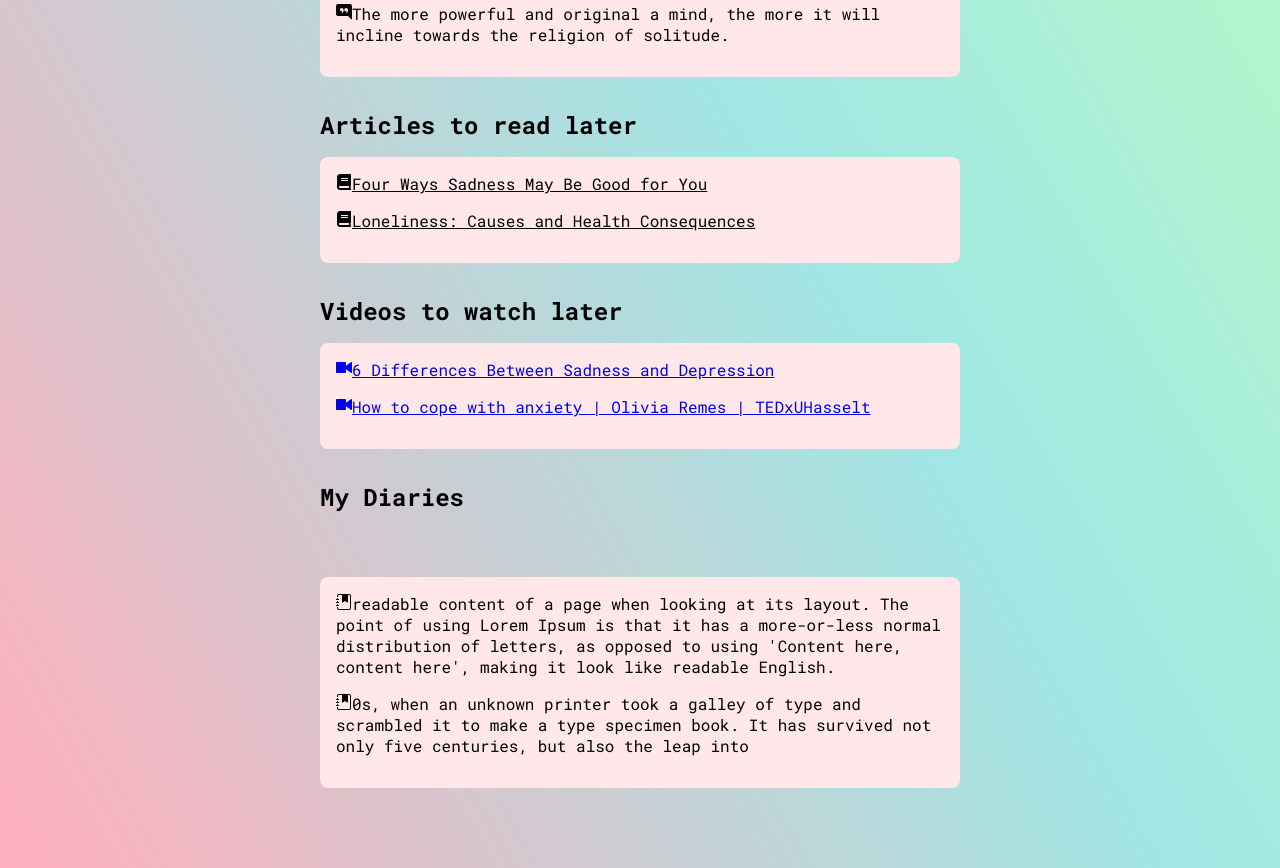
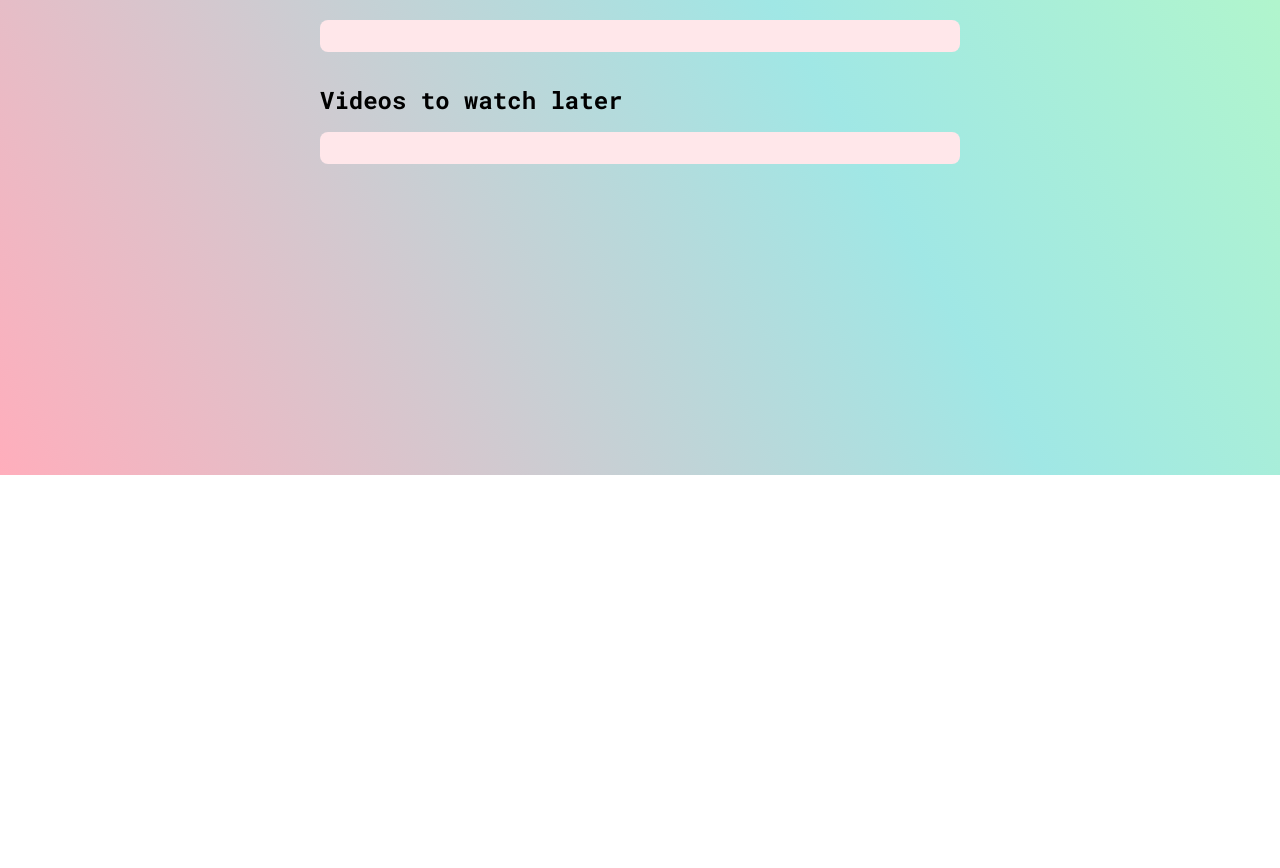
Before and after one commit to hannah68/MoodLifter, a React (Create React App) app: page /profile in a window 1280 px wide. Shown: the part 325-1193 px from the top of the page. After the commit the page ends 800 px from the top, so only its background shows below. Built offline with nearby package versions, Linux system fonts and the light colour scheme.

Commit message:
create profile saving functionality using state insted of db

```diff
--- a/src/client/App.tsx
+++ b/src/client/App.tsx
@@ -31,6 +31,11 @@ const App = () => {
 	const [user, setUser] = useState<RegisteredUserType["data"]>(null);
 	const [recomData, setRecomData] = useState(recomInit);
 	const [favouriteData, setfavouriteData] = useState<FavouriteType>(favInit);
+	const [savedQuote, setSavedQuote] = useState<RecommendationType["quote"]>([]);
+	const [savedArticle, setSavedArticle] = useState<
+		RecommendationType["article"]
+	>([]);
+	const [savedVideo, setSavedVideo] = useState<RecommendationType["video"]>([]);
 
 	const getFavourites = async () => {
 		if (user) {
@@ -93,13 +98,20 @@ const App = () => {
 							setIsLoggedIn={setIsLoggedIn}
 							/>}
 					/>
-					<Route path="/profile" element={<Profile />} />
+					<Route path="/profile" element={<Profile savedQuote={savedQuote} savedArticle={savedArticle} savedVideo={savedVideo}/>} />
 					<Route path="/journal" element={<Journal user={user} />} />
 					<Route
 						path="/recommendation/badmood"
 						element={<Recommendation
 							recomData={recomData}
-							favouriteData={favouriteData}/>}
+							favouriteData={favouriteData}
+							setSavedQuote={setSavedQuote}
+							savedQuote={savedQuote}
+							setSavedArticle={setSavedArticle}
+							savedArticle={savedArticle}
+							setSavedVideo={setSavedVideo}
+							savedVideo={savedVideo}
+							/>}
 					/>
 					<Route path="/recommendation/goodmood" element={<GoodMood />} />
 					<Route
--- a/src/client/pages/Profile.tsx
+++ b/src/client/pages/Profile.tsx
@@ -1,48 +1,99 @@
-import '../styles/profile.css';
-import {BsFillChatRightQuoteFill, BsFillJournalBookmarkFill} from 'react-icons/bs'
-import {GoDeviceCameraVideo} from 'react-icons/go'
-import {FaBook} from 'react-icons/fa'
+import { BsFillChatRightQuoteFill } from "react-icons/bs";
+import { GoDeviceCameraVideo } from "react-icons/go";
+import { FaBook } from "react-icons/fa";
 
-export interface IProfileProps {}
+import "../styles/profile.css";
 
-const Profile = () => {
+import { uniqueArrHandler } from "../utils/utils";
+
+import { RecommendationType } from "../interfaces";
+
+// profile props interface==================================
+export interface IProfileProps {
+	savedQuote: RecommendationType["quote"];
+	savedArticle: RecommendationType["article"];
+	savedVideo: RecommendationType["video"];
+}
+
+// profile component=======================================
+const Profile = (props: IProfileProps) => {
+	const { savedQuote, savedArticle, savedVideo } = props;
+
+	const checkUniqueQuote = (): RecommendationType["quote"] => {
+		return uniqueArrHandler(savedQuote);
+	};
+
+	const checkUniqueArticle = (): RecommendationType["article"] => {
+		return uniqueArrHandler(savedArticle);
+	};
+
+	const checkUniqueVideo = (): RecommendationType["video"] => {
+		return uniqueArrHandler(savedVideo);
+	};
+
 	return (
 		<div className="profile-page">
 			<div className="quote-save-container">
 				<h2>My Favourite quotes</h2>
-        <ul className='quote-list'>
-          <li><span><BsFillChatRightQuoteFill/></span>Life is a circle of happiness, sadness, hard times, and good times. If you are going through hard times, have faith that good times are on the way.</li>
-          <li><span><BsFillChatRightQuoteFill/></span>The more powerful and original a mind, the more it will incline towards the religion of solitude.</li>
+				<ul className="quote-list">
+					{savedQuote ? (
+						checkUniqueQuote().map((quote, index: number) => {
+							return (
+								<li key={index}>
+									<span>
+										<BsFillChatRightQuoteFill />
+									</span>
+									{quote.text}
+								</li>
+							);
+						})
+					) : (
+						<li>There is not any Favourite quote</li>
+					)}
 				</ul>
 			</div>
 			<div className="read-container">
 				<h2>Articles to read later</h2>
-        <ul className='article-save-list'>
-          <li>
-            <a href="/"><span><FaBook/></span>Four Ways Sadness May Be Good for You</a>
+				<ul className="article-save-list">
+					{savedArticle ? (
+						checkUniqueArticle().map((article, index: number) => {
+							return (
+								<li key={index}>
+									<a href={article.link}>
+										<span>
+											<FaBook />
+										</span>
+										{article.title}
+									</a>
 								</li>
-          <li><a href="/"><span><FaBook/></span>Loneliness: Causes and Health Consequences</a></li>
+							);
+						})
+					) : (
+						<p>There is not any article to read</p>
+					)}
 				</ul>
 			</div>
 			<div className="see-container">
 				<h2>Videos to watch later</h2>
-        <ul className='video-save-list'>
-          <li><a href="/"><span><GoDeviceCameraVideo/></span>6 Differences Between Sadness and Depression</a></li>
-          <li><a href="/"><span><GoDeviceCameraVideo/></span>How to cope with anxiety | Olivia Remes | TEDxUHasselt</a></li>
+				<ul className="video-save-list">
+					{savedVideo ? (
+						checkUniqueVideo().map((video, id: number) => {
+							return (
+								<li key={id}>
+									<a href={video.link}>
+										<span>
+											<GoDeviceCameraVideo />
+										</span>
+										{video.title}
+									</a>
+								</li>
+							);
+						})
+					) : (
+						<p>There is not any video to watch</p>
+					)}
 				</ul>
 			</div>
-      <div className="diary-save-container">
-        <h2>My Diaries</h2>
-        <ul className='diary-list'>
-          <li>
-            <p><span><BsFillJournalBookmarkFill/></span>readable content of a page when looking at its layout. The point of using Lorem Ipsum is that it has a more-or-less normal distribution of letters, as opposed to using 'Content here, content here', making it look like readable English.</p>
-          </li>
-          <li>
-            <p><span><BsFillJournalBookmarkFill/></span>0s, when an unknown printer took a galley of type and scrambled it to make a type specimen book. It has survived not only five centuries, but also the leap into </p>
-          </li>
-        </ul>
-      </div>
-
 		</div>
 	);
 };
--- a/src/client/pages/Recommendation.tsx
+++ b/src/client/pages/Recommendation.tsx
@@ -3,7 +3,9 @@ import { AiFillVideoCamera } from "react-icons/ai";
 import { AiOutlineHeart, AiFillHeart } from "react-icons/ai";
 import { FaHandPointRight } from "react-icons/fa";
 
-import { iconStyle, iconStyleSize } from "../utils/utils";
+import { iconStyle, iconStyleSize  } from "../utils/utils";
+
+import { Quote, Article, Video } from "../../server/config/interfaces";
 
 import { RecommendationType, FavouriteType } from "../interfaces";
 
@@ -13,16 +15,41 @@ import "../styles/recommendation.css";
 export interface IRecommendationProps {
 	recomData: RecommendationType[];
 	favouriteData: FavouriteType;
+	setSavedQuote: (target: RecommendationType["quote"]) => void;
+	savedQuote: RecommendationType["quote"];
+	savedArticle: RecommendationType["article"];
+	setSavedArticle: (target: RecommendationType["article"]) => void;
+	savedVideo: RecommendationType["video"];
+	setSavedVideo: (target: RecommendationType["video"]) => void;
 }
 
 // Recommendation component =============================
 const Recommendation = (props: IRecommendationProps) => {
-	const { recomData, favouriteData } = props;
+	const { recomData,
+		favouriteData,
+		setSavedQuote,
+		savedQuote,
+		savedArticle,
+		setSavedArticle,
+		savedVideo,
+		setSavedVideo} = props;
 	const [article, video, advice, quote] = recomData;
 
 	const typeOfFeeling = quote.quote.map((qt) => {
 		return qt.quoteType;
 	});
+
+	const quoteHandler = async (quote: Quote) => {
+		setSavedQuote([...savedQuote, quote]);
+	};
+
+	const articleHandler = (article: Article) => {
+		setSavedArticle([...savedArticle, article]);
+	};
+
+	const videoHandler = (video: Video) => {
+		setSavedVideo([...savedVideo, video]);
+	};
 
 	return (
 		<div className="recom-page">
@@ -32,7 +59,10 @@ const Recommendation = (props: IRecommendationProps) => {
 					<div className="quote-container" key={index}>
 						<div className="quote-title">
 							<h3>“{qt.text}”</h3>
-							<AiOutlineHeart style={iconStyleSize} />
+							<span onClick={() => quoteHandler(qt)}>
+								{" "}
+								<AiOutlineHeart style={iconStyleSize} />
+							</span>
 						</div>
 
 						<p className="quote-author">— {qt.author}</p>
@@ -113,7 +143,7 @@ const Recommendation = (props: IRecommendationProps) => {
 										</span>
 										<span>{art.title}</span>
 									</div>
-									<span>
+									<span onClick={() => articleHandler(art)}>
 										<AiOutlineHeart style={iconStyle} />
 									</span>
 								</div>
@@ -139,7 +169,7 @@ const Recommendation = (props: IRecommendationProps) => {
 										</span>
 										<span>{vid.title}</span>
 									</div>
-									<span>
+									<span onClick={() => videoHandler(vid)}>
 										<AiOutlineHeart style={iconStyle} />
 									</span>
 								</div>
--- a/src/client/utils/utils.ts
+++ b/src/client/utils/utils.ts
@@ -51,3 +51,17 @@ export const existFeelings = (feelingArr:  Array<string>) : boolean => {
     })
     return res;
 }
+
+export const uniqueArrHandler = (arr: any) => {
+	const ArrOfString = arr.map((obj:any) => {
+		return JSON.stringify(obj);
+	});
+
+	const uniqueArrOfString = [...new Set(ArrOfString)];
+
+	const uniqueArrOfObj = uniqueArrOfString.map((obj: any) => {
+		return JSON.parse(obj);
+	});
+
+    return uniqueArrOfObj
+};
```
Lines whose indentation alone changed are shown as unchanged.
